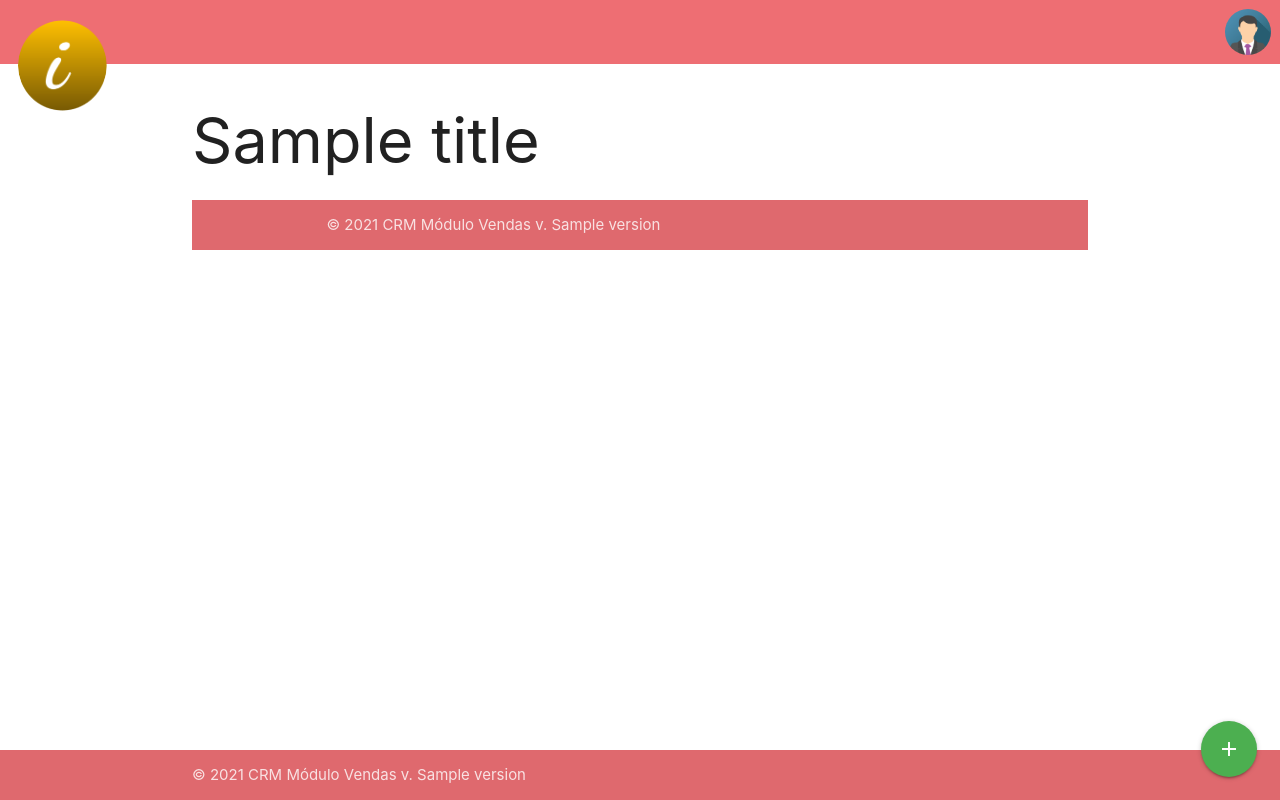
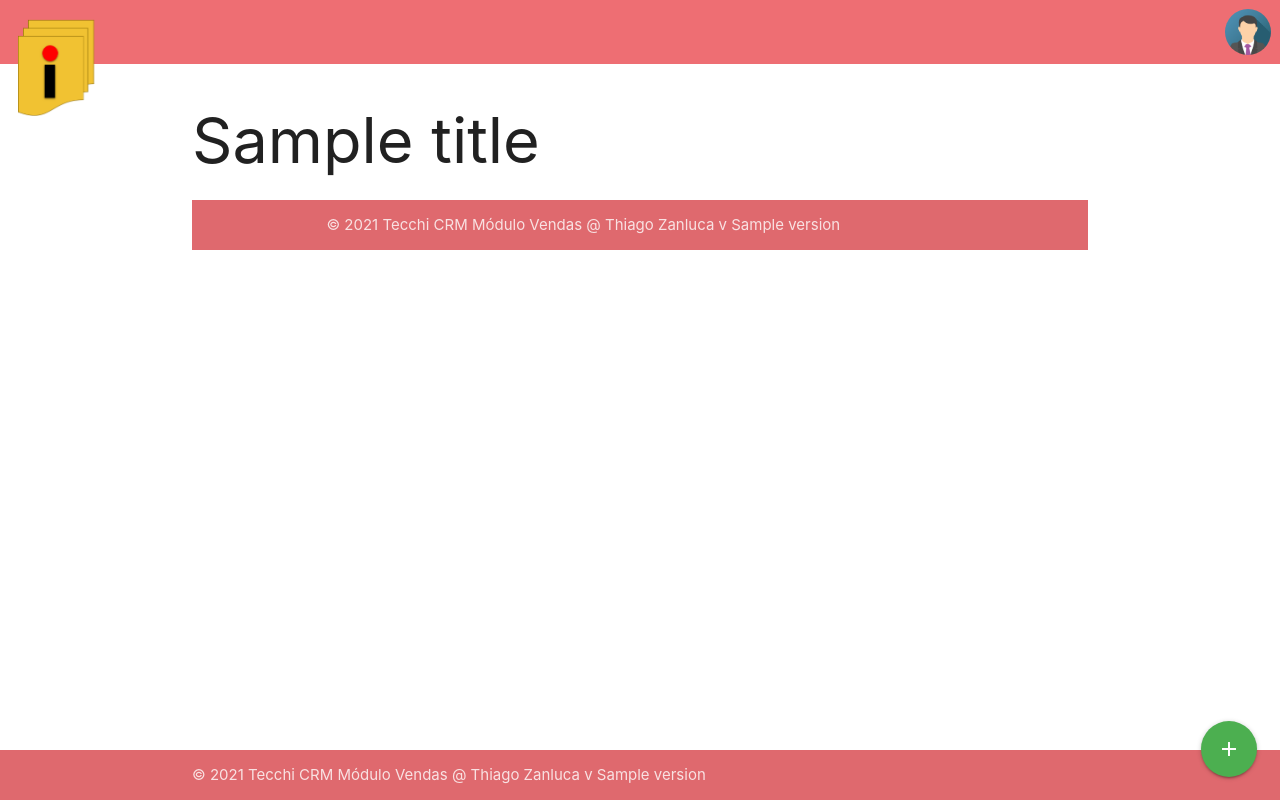
Before and after one commit to zanlucathiago/virtua-vendas, a Node server app: template views/partials/footer.handlebars in a window 1280 px wide. Run offline with Node 20, Linux system fonts and the light colour scheme; the template is opened without the code that fills it: most values are stand-ins (such as "Sample title", 1, 10 or a date in 2020); some libraries are stand-ins or nearby versions.

Commit message:
Alterado icone do menu, mensagens no footer.

```diff
--- a/package.json
+++ b/package.json
@@ -3,7 +3,7 @@
   "engines": {
     "node": ">=8.3.0"
   },
-  "version": "1.0.0-beta05",
+  "version": "1.0.0-beta06",
   "description": "Accounting management app",
   "main": "app.js",
   "scripts": {
--- a/views/partials/footer.handlebars
+++ b/views/partials/footer.handlebars
@@ -1,7 +1,7 @@
 <footer class="page-footer" style="padding-top: 0">
   <div class="footer-copyright">
     <div class="container">
-      © 2021 CRM Módulo Vendas v. {{ version }}
+      © 2021 Tecchi CRM Módulo Vendas @ Thiago Zanluca v {{ version }}
     </div>
   </div>
 </footer>
--- a/views/partials/navbar.handlebars
+++ b/views/partials/navbar.handlebars
@@ -7,9 +7,10 @@
         class="sidenav-trigger brand-logo show-on-large"
       >
         <img
-          class="circle responsive-img"
-          src="images/LOGO-i.png"
-          style="height: 91px; margin-top: 20px"
+          {{!-- class="circle responsive-img" --}}
+          class="responsive-img"
+          src="images/LOGO-i2.png"
+          style="height: 96px; margin-top: 20px"
         />
       </a>
       <a
```
Also changed, not shown: public/images/LOGO-i2.png (added).
